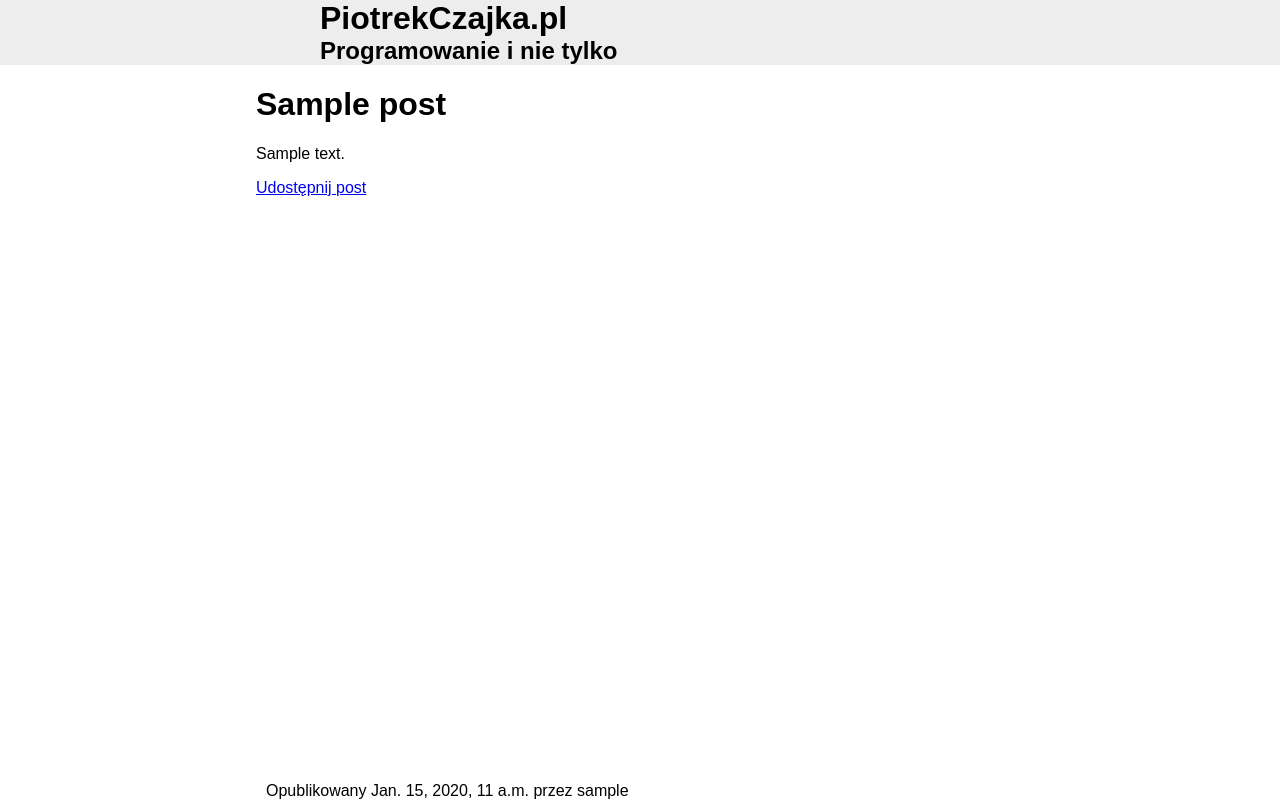
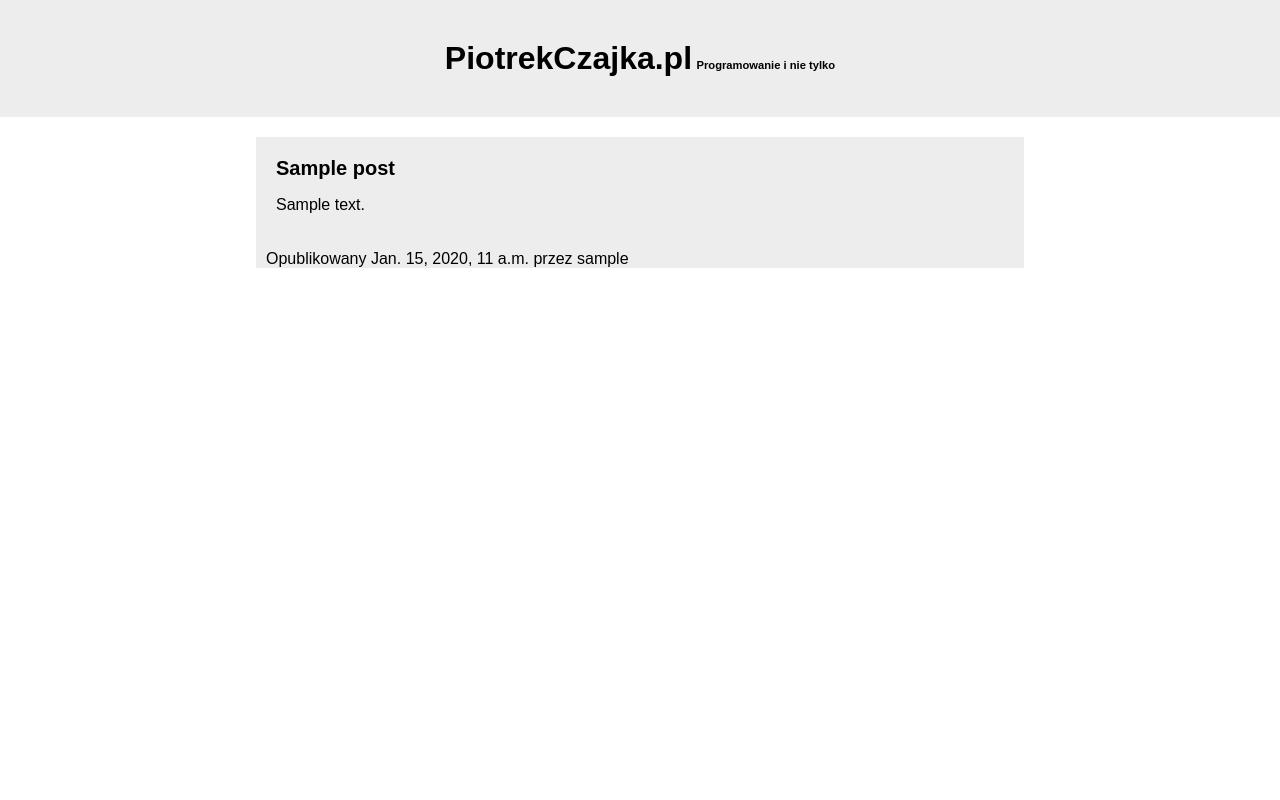
Before and after one commit to Ginkooo/piotrekczajka, a Django app: a page that uses blog/templates/blog/post/detail.html in a window 1280 px wide. Run offline with Django 3.2, Linux system fonts and the light colour scheme; tables that the repository leaves empty hold one stand-in row (values such as "Sample post").

Commit message:
Frontent upgrades

```diff
--- a/blog/static/css/blog.css
+++ b/blog/static/css/blog.css
@@ -19,29 +19,64 @@ header > * {
 
 .content {
     width: 60%;
-    margin: 0 auto;
+    margin: 20px auto;
 }
 
 .post {
     background: #ededed;
-    position: relative;
-    height: 200px;
+    display: flex;
+    height: 300px;
+    flex-direction: column;
 }
 
-.date {
+.post.detail {
+    height: auto;
+}
+
+a {
+    text-decoration: none;
+}
+
+.share {
+    margin-left: 10px;
+}
+
+p.date {
     margin: 0;
     margin-left: 10px;
-    position: absolute;
-    bottom: 0;
+}
+
+div.date {
+    flex: 1;
+}
+
+.post-title {
+    font-size: 20px;
+    font-weight: bold;
 }
 
 .post-inner {
+    flex: 9;
     margin: 20px;
+    text-overflow: ellipsis;
 }
 
 .pagination {
     margin: 20px auto;
     text-align: center;
+}
+
+header {
+    text-align: center;
+    padding: 40px;
+}
+
+header h1, h2 {
+    display: inline;
+}
+
+header h2 {
+    font-size: 0.7em;
 }
 
 @media only screen and (max-width: 1000px) {
--- a/blog/templates/blog/post/detail.html
+++ b/blog/templates/blog/post/detail.html
@@ -3,14 +3,23 @@
 {% block title %}{{ post.title }}{% endblock %}
 
 {% block content %}
-    <h1>{{ post.title }}</h1>
-    <p class="date">
-        Opublikowany {{ post.published }} przez {{ post.author }}
-    </p>
-    {{ post.body|linebreaks }}
-    <p>
-        <a href="{% url "blog:post_share" post.id %}">
-            Udostępnij post
-        </a>
-    </p>
+    <div class="post detail">
+        <div class="post-inner">
+            <div><span class="post-title">{{ post.title }}</span></div>
+            <div class="post-content">
+                {{ post.body|linebreaks }}
+            </div>
+        </div>
+<!--    <div class="share">
+            <a href="{% url "blog:post_share" post.id %}">
+                Udostępnij post
+            </a>
+        </div>
+-->
+        <div class="date">
+            <p class="date">
+                Opublikowany {{ post.published }} przez {{ post.author }}
+            </p>
+        </div>
+    </div>
 {% endblock %}
```
Also changed, not shown: blog/templates/blog/post/list.html (+7 -5 lines).
